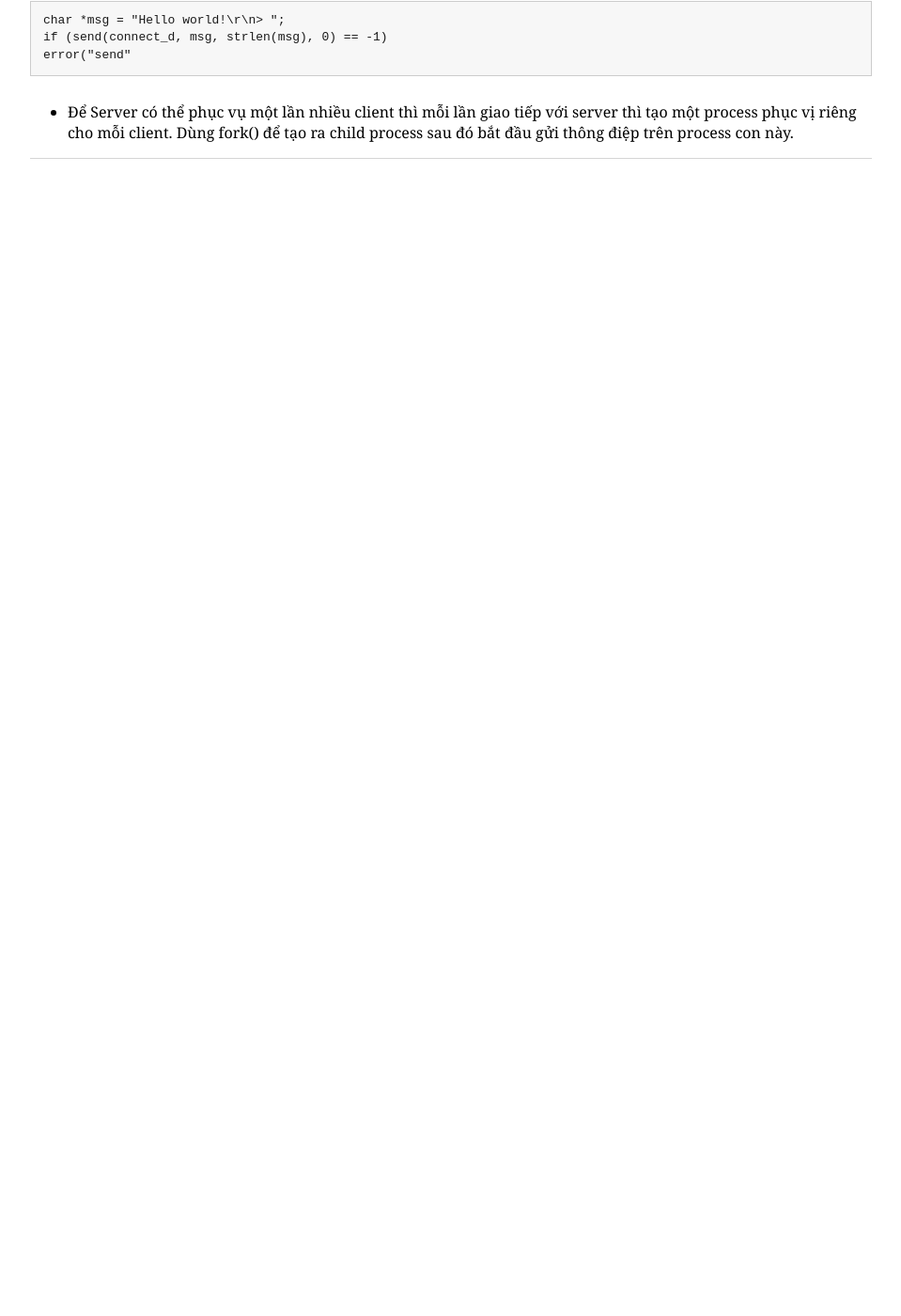
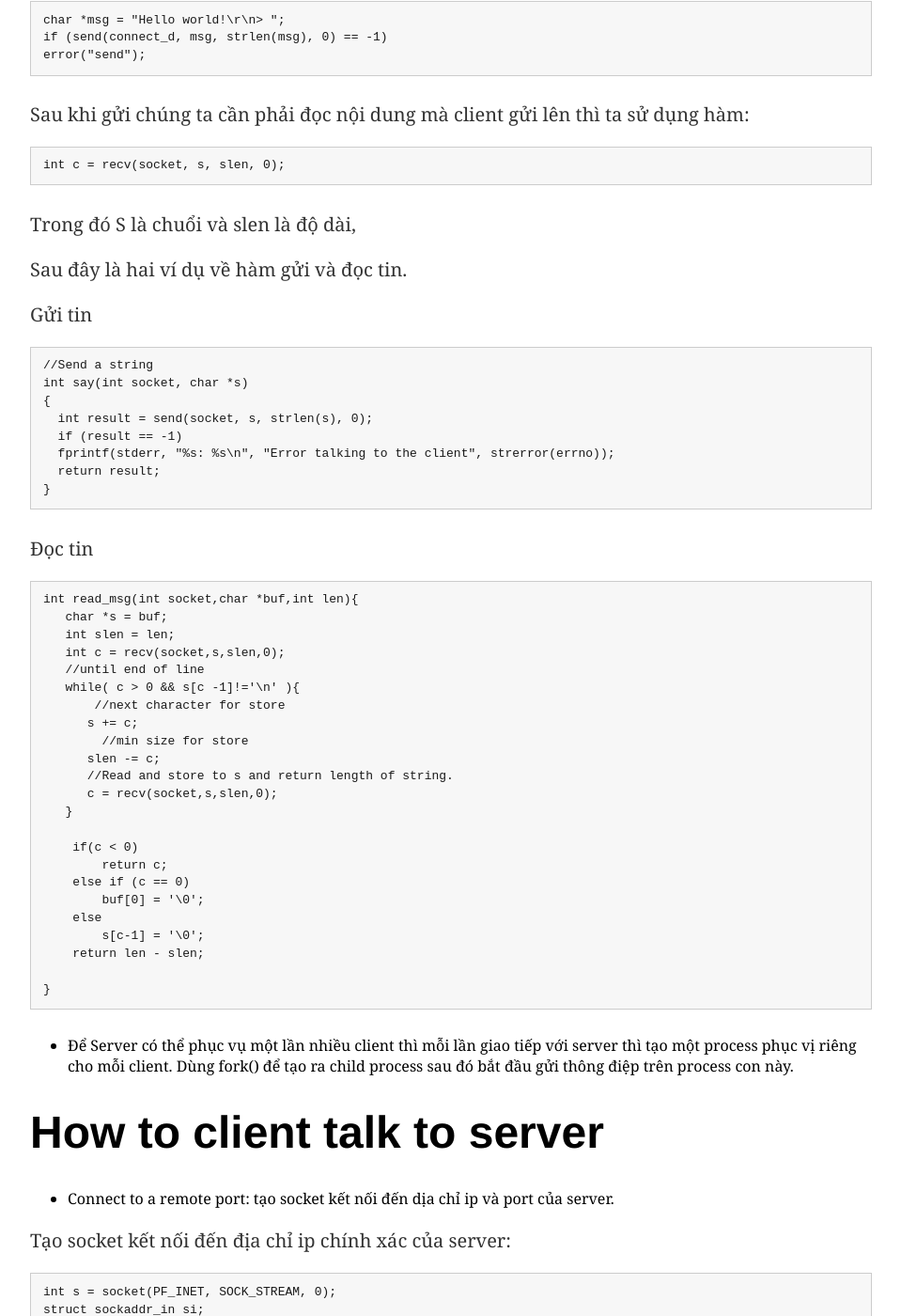
Before and after one commit to congdv/congdv.github.io, a Jekyll site: the page built from _posts/2017-07-10-[TIL]Network-in-c.md, in a window 1280 px wide and 1400 px high, scrolled down 1399 px. Shown: the whole window at 94% size, without its empty margins (160-1119 px from the left). Built offline with Jekyll 4.4.1, drawn with Linux system fonts in a browser that asks for light colours; our own code applies the rules of GitHub Pages for plain Markdown files; Markdown is read by kramdown in place of the engine named in the settings; before the commit the page ends 1628 px from its top, so only the background shows below that; some of the changed text lies outside the part shown.

Commit message:
Update 2017-07-10-[TIL]Network-in-c.md

````diff
--- a/_posts/2017-07-10-[TIL]Network-in-c.md
+++ b/_posts/2017-07-10-[TIL]Network-in-c.md
@@ -42,13 +42,98 @@ unsigned int address_size = sizeof(client_addr);
 int connect_d = accept(listener_d, (struct sockaddr *)&client_addr, &address_size);
 ```
 
-- Begin: Bắt đầu gửi thông điệp đến client:
+- Begin talking: Bắt đầu gửi thông điệp đến client:
 
 ```
 char *msg = "Hello world!\r\n> ";
 if (send(connect_d, msg, strlen(msg), 0) == -1)
-error("send"
+error("send");
 ```
 
+Sau khi gửi chúng ta cần phải đọc nội dung mà client gửi lên thì ta sử dụng hàm:
+```
+int c = recv(socket, s, slen, 0);
+```
+Trong đó S là chuổi và slen là độ dài,
+
+Sau đây là hai ví dụ về hàm gửi và đọc tin.
+
+Gửi tin
+```
+//Send a string
+int say(int socket, char *s)
+{
+  int result = send(socket, s, strlen(s), 0);
+  if (result == -1)
+  fprintf(stderr, "%s: %s\n", "Error talking to the client", strerror(errno));
+  return result;
+}
+```
+
+Đọc tin
+```
+int read_msg(int socket,char *buf,int len){
+   char *s = buf;
+   int slen = len;
+   int c = recv(socket,s,slen,0);
+   //until end of line
+   while( c > 0 && s[c -1]!='\n' ){
+       //next character for store
+      s += c;
+        //min size for store
+      slen -= c;
+      //Read and store to s and return length of string.
+      c = recv(socket,s,slen,0);
+   }
+
+    if(c < 0)
+        return c;
+    else if (c == 0)
+        buf[0] = '\0';
+    else
+        s[c-1] = '\0';
+    return len - slen;
+
+}
+```
 
 - Để Server có thể phục vụ một lần nhiều client thì mỗi lần giao tiếp với server thì tạo một process phục vị riêng cho mỗi client. Dùng fork() để tạo ra child process sau đó bắt đầu gửi thông điệp trên process con này.
+
+# How to client talk to server
+
+- Connect to a remote port: tạo socket kết nối đến dịa chỉ ip và port của server.
+
+Tạo socket kết nối đến địa chỉ ip chính xác của server:
+
+```
+int s = socket(PF_INET, SOCK_STREAM, 0);
+struct sockaddr_in si;
+memset(&si, 0, sizeof(si));
+si.sin_family = PF_INET;
+si.sin_addr.s_addr = inet_addr("127.0.0.1");
+si.sin_port = htons(80);
+connect(s, (struct sockaddr *) &si, sizeof(si));
+```
+
+Một số trường hợp thì kết nối đến tên miền ví dụ như google.com, thì cần dùng hàm lấy địa chỉ ip của tên miền như cách DNS xác định địa chỉ của tên miền.
+
+```
+#include <netdb.h> // Lấy địa chỉ của tên miền.
+
+...
+struct addrinfo *res;
+struct addrinfo hints;
+memset(&hints, 0, sizeof(hints));
+getaddrinfo() expects
+hints.ai_family = PF_UNSPEC;
+the port to be a string.
+hints.ai_socktype = SOCK_STREAM;
+getaddrinfo("www.google.com", "80", &hints, &res);
+```
+
+- Begin talking: Bắt đầu giao tiếp như cách giao tiếp trên của server.
+
+
+# Note
+
+- *Telnet is a simple network.*
````
